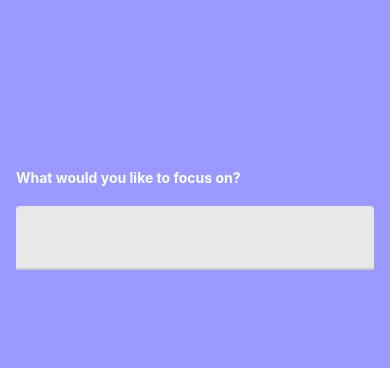
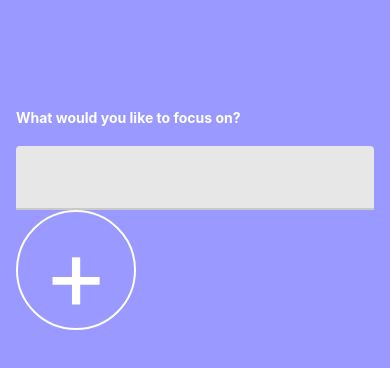
Before and after one commit to mysandesh/focustime, a React Native app: screen / in a window 390 px wide. Shown: the top 368 px of the page. Built offline with nearby package versions, Linux system fonts and the light colour scheme.

Commit message:
Button component bugfix

```diff
--- a/src/components/RoundedButton.js
+++ b/src/components/RoundedButton.js
@@ -1,21 +1,28 @@
 import React from "react";
-import { TouchableOpacity, Text, Stylesheet } from "react-native";
+import { TouchableOpacity, Text, StyleSheet } from "react-native";
 
 export const RoundedButton = ({
   style = {},
   textStyle = {},
-  size = 125,
+  size = 120,
   ...props
 }) => {
-  return <TouchableOpacity style={[style]}></TouchableOpacity>;
+  return (
+    <TouchableOpacity style={[styles(size).radius, style]}>
+      <Text style={[styles(size).text, textStyle]}>{props.title}</Text>
+    </TouchableOpacity>
+  );
 };
 
-const styles = (style) =>
-  Stylesheet.create({
+const styles = (size) =>
+  StyleSheet.create({
     radius: {
       borderRadius: size / 2,
       width: size,
       height: size,
       alignItems: "center",
+      borderColor: "#fff",
+      borderWidth: 2,
     },
+    text: { color: "#fff", fontSize: size / 1.2 },
   });
--- a/src/features/focus/Focus.js
+++ b/src/features/focus/Focus.js
@@ -1,6 +1,7 @@
 import React from "react";
 import { Text, View, StyleSheet } from "react-native";
 import { TextInput } from "react-native-paper";
+import { RoundedButton } from "../../components/RoundedButton";
 
 export const Focus = () => {
   return (
@@ -9,6 +10,7 @@
         <Text style={styles.title}>What would you like to focus on?</Text>
         <View style={styles.inputContainer}>
           <TextInput />
+          <RoundedButton title="+" />
         </View>
       </View>
     </View>
```
